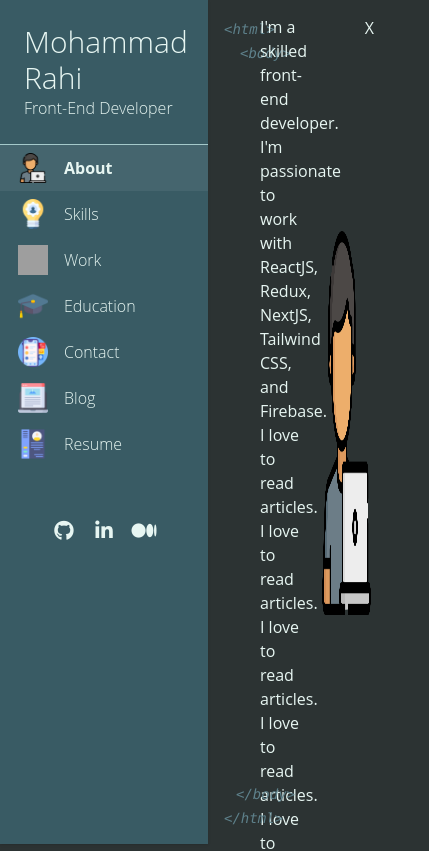
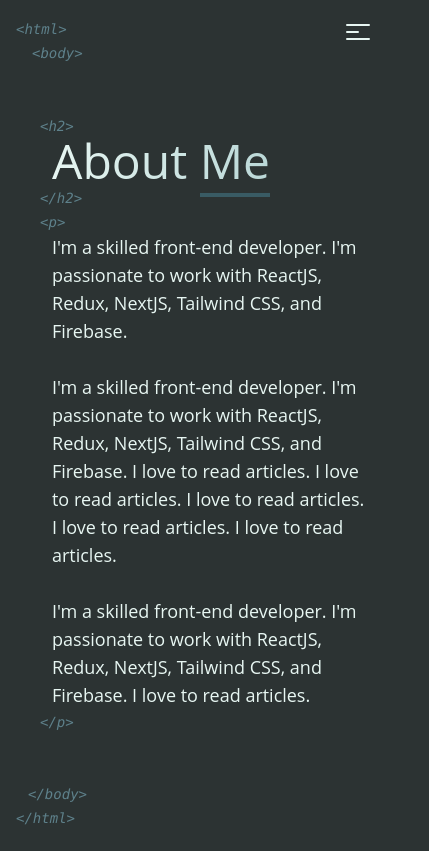
Before and after one commit to mohammad-rahi/mohammadrahi, a Next.js app: page /about in a window 390 px wide. Shown: the top 851 px of the page, 429 px wide, since content can reach past the window. Built offline with nearby package versions, Linux system fonts and the light colour scheme; grey boxes are pictures that could not be loaded.

Commit message:
Making responsive

```diff
--- a/components/Layout.jsx
+++ b/components/Layout.jsx
@@ -3,10 +3,27 @@ import Code from './Code'
 import Sidebar from './Sidebar'
 
 function Layout({ children }) {
+    const [clicked, setClicked] = React.useState(false);
+
+    const clickeHandler = () => {
+        setClicked((prev) => !prev)
+    };
+
     return (
         <>
-            <Sidebar />
-            <div className="ml-52 max-w-7xl p-4">
+            <Sidebar isClicked={clicked} setIsClicked={setClicked} />
+
+            <div className={`${clicked && "md:ml-52"} max-w-7xl mx-auto p-4 relative`}>
+
+                <div onClick={clickeHandler} className={`absolute top-4 right-4 cursor-pointer transition z-20`}>
+                    {
+                        clicked ? <svg xmlns="http://www.w3.org/2000/svg" fill="none" viewBox="0 0 24 24" strokeWidth={1.5} stroke="currentColor" className="w-8">
+                            <path strokeLinecap="round" strokeLinejoin="round" d="M3.75 6.75h16.5M3.75 12h16.5m-16.5 5.25h16.5" />
+                        </svg> : <svg xmlns="http://www.w3.org/2000/svg" fill="none" viewBox="0 0 24 24" strokeWidth={1.5} stroke="currentColor" className="w-8">
+                            <path strokeLinecap="round" strokeLinejoin="round" d="M3.75 6.75h16.5M3.75 12H12m-8.25 5.25h16.5" />
+                        </svg>
+                    }
+                </div>
 
                 {/* Opening Html and Body tags */}
                 <Code element="html" close={false} br />
--- a/components/Sidebar.jsx
+++ b/components/Sidebar.jsx
@@ -1,7 +1,8 @@
+import { useState } from "react";
 import Image from "next/image"
 import { useRouter } from "next/router"
 
-function Sidebar() {
+function Sidebar({ isClicked, setIsClicked }) {
     const router = useRouter();
 
     const sidebarItem = [
@@ -42,12 +43,15 @@ function Sidebar() {
         },
     ];
 
+    const falseHandler = () => {
+        setIsClicked(false)
+    };
+
     return (
-
-        <div id="sidebar">
-            <div className="absolute top-4 right-4">X</div>
-            <div className="fixed top-0 left-0 h-screen w-52 shadow bg-secondary-bg font-light">
-                <div>
+        <>
+            <div onClick={falseHandler} className={`${isClicked && "right-0 bg-[#00000080]"} fixed top-0 left-0 bottom-0 z-10 transition md:hidden`}></div>
+            <div className={`${isClicked ? "left-0" : "-left-56"} fixed top-0 min-h-screen w-52 shadow-md bg-secondary-bg font-light z-20 sidebar_itmes`}>
+                <div className="overflow-y-auto">
                     <ul className="flex flex-col select-none">
                         <li
                             onClick={() => router.push("/")}
@@ -101,7 +105,7 @@ function Sidebar() {
                     </ul>
                 </div>
             </div>
-        </div>
+        </>
     )
 }
 
--- a/pages/about.jsx
+++ b/pages/about.jsx
@@ -11,25 +11,20 @@ const about = () => {
 
             <div className='flex flex-col w-full h-[85vh] justify-center'>
                 {/* <Code element="about"> */}
-                <div className='grid grid-cols-2 gap-4'>
                 <div>
                     <Code element="h2">
-                            <h2 className='text-6xl text-transparent bg-gradient-to-r from-primary-text to-secondary-text bg-clip-text'>About <span className='border-b-4 border-secondary-bg'>Me</span></h2>
+                        <h2 className='text-5xl lg:text-6xl text-transparent bg-gradient-to-r from-primary-text to-secondary-text bg-clip-text'>About <span className='border-b-4 border-secondary-bg'>Me</span></h2>
                     </Code>
                     <br />
                     <Code element="p">
+                        <div className='text-lg'>
                             <p>I&apos;m a skilled front-end developer. I&apos;m passionate to work with ReactJS, Redux, NextJS, Tailwind CSS, and Firebase.</p>
                             <br />
                             <p>I&apos;m a skilled front-end developer. I&apos;m passionate to work with ReactJS, Redux, NextJS, Tailwind CSS, and Firebase. I love to read articles. I love to read articles. I love to read articles. I love to read articles. I love to read articles.</p>
                             <br />
                             <p>I&apos;m a skilled front-end developer. I&apos;m passionate to work with ReactJS, Redux, NextJS, Tailwind CSS, and Firebase. I love to read articles.</p>
+                        </div>
                     </Code>
-                    </div>
-                    <div className='flex justify-center items-center relative'>
-                        <figure className='relative w-96 h-96 rounded'>
-                            <Image src="/images/programmer.png" alt="Mohammad Rahi" layout='fill' className='rounded' />
-                        </figure>
-                    </div>
                 </div>
                 {/* </Code> */}
             </div>
--- a/pages/index.jsx
+++ b/pages/index.jsx
@@ -22,7 +22,7 @@ const Index = () => {
       <div className="flex flex-col w-full h-[85vh] justify-center">
 
         <Code element="h1" close={false}>
-          <h1 className="text-7xl font-bold">Hi, <br /> I&apos;m Rahi, <br /> <span className="text-transparent bg-gradient-to-r from-primary-text to-secondary-text bg-clip-text">Front-End Developer</span>
+          <h1 className="text-5xl lg:text-7xl font-bold">Hi, <br /> I&apos;m Rahi, <br /> <span className="text-transparent bg-gradient-to-r from-primary-text to-secondary-text bg-clip-text">Front-End Developer</span>
             <Code element="h1" open={false} />
           </h1>
         </Code>
--- a/pages/skills.jsx
+++ b/pages/skills.jsx
@@ -98,17 +98,18 @@ function skills() {
       <div className='card p-6'>
         <h3 className='text-2xl '>{title}</h3>
         <span className='h-[1px] block bg-secondary-text my-4'></span>
-        <div className='flex gap-32 items-center px-12 py-8'>
+        <div className='skillsCard grid grid-cols-3 sm:grid-cols-4 md:grid-cols-5 gap-12 lg:gap-24 xl:gap-32 py-4 xl:py-8'>
           {
             skillLists[title].map(skill => (
-              <div key={skill.id} className="text-center">
-                <Image
-                  src={skill.imageURL}
-                  alt={skill.text}
-                  width={100}
-                  height={100}
-                  className={`${skill.background && "bg-primary-text rounded-full"}`}
-                />
+              <div key={skill.id} className="flex flex-col justify-center items-center gap-1">
+                <figure className='relative w-[80px] h-[80px] md:w-[100px] md:h-[100px]'>
+                  <Image
+                    src={skill.imageURL}
+                    alt={skill.text}
+                    layout="fill"
+                    className={`${skill.background && "bg-primary-text rounded-full"}`}
+                  />
+                </figure>
                 <p>{skill.text}</p>
               </div>
             ))
--- a/styles/globals.css
+++ b/styles/globals.css
@@ -46,6 +46,17 @@ code{
   margin-bottom: 2rem;
 }
 
+@media only screen and (max-width: 380px) {
+  .skillsCard{
+    grid-template-columns: repeat(2, minmax(0, 1fr));
+    gap: 2rem;
+  }
+}
+
+.sidebar_itmes{
+  transition-duration: 150ms !important;
+}
+
 /* @media (prefers-color-scheme: dark) {
   html {
     color-scheme: dark;
```
Lines whose indentation alone changed are shown as unchanged.
